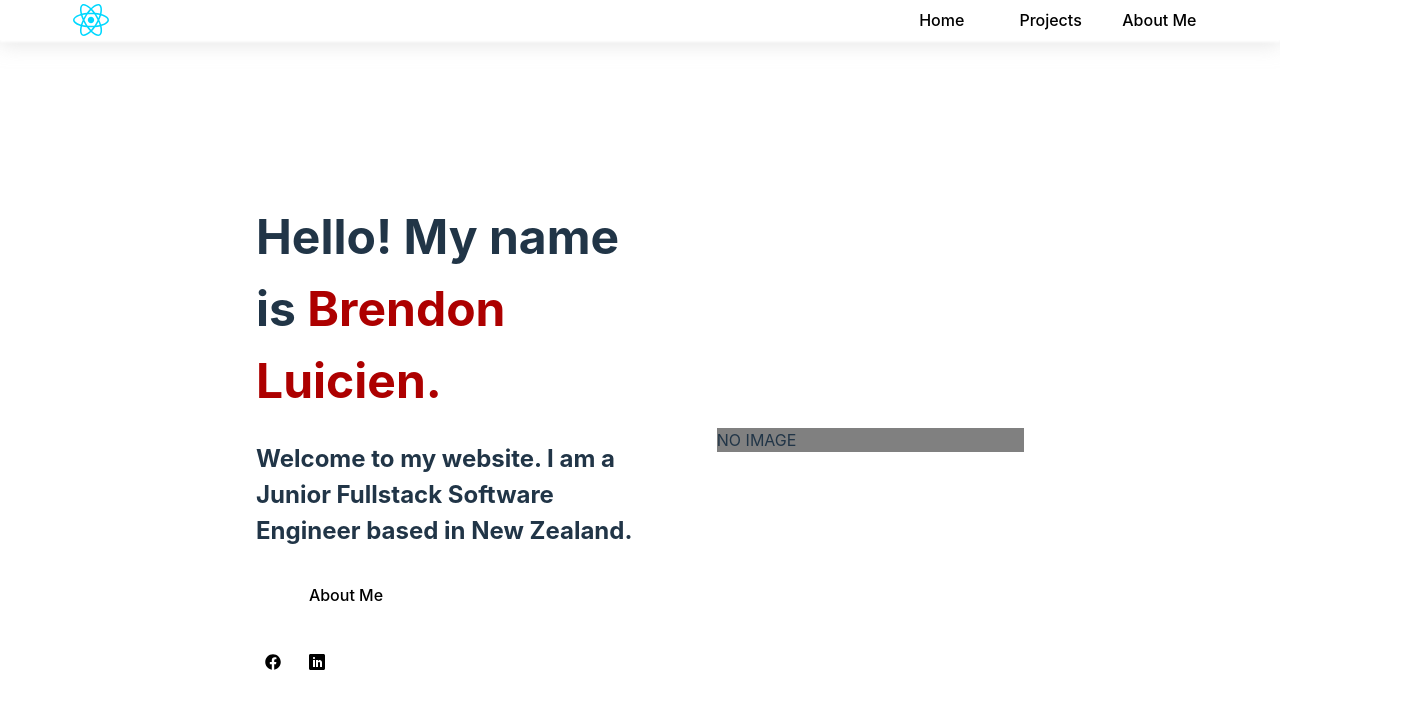
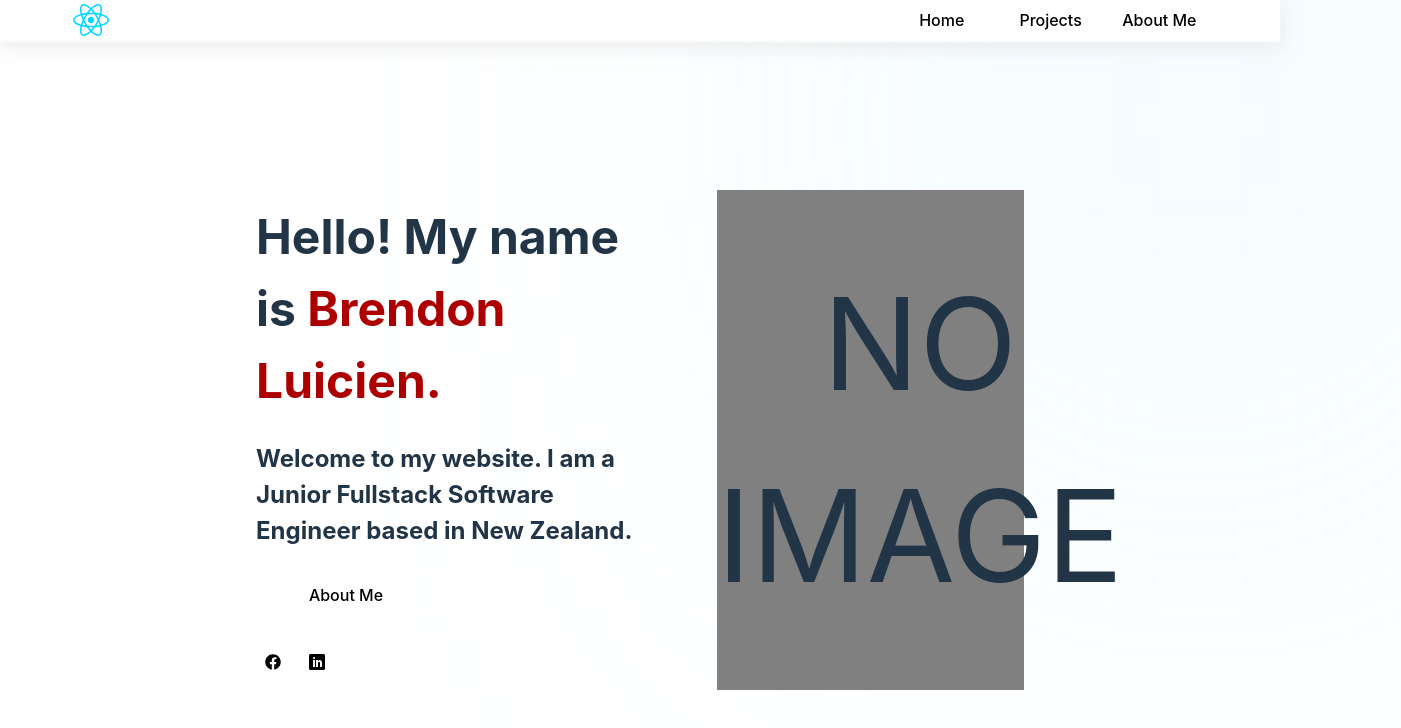
Before and after one commit to bluicien/portfolio_frontend, a React (Vite) app: page / in a window 1280 px wide. Shown: the top 728 px of the page, 1401 px wide, since content can reach past the window. Built offline with nearby package versions, Linux system fonts and the light colour scheme.

Commit message:
improved css in homepage and added glow

```diff
--- a/src/canvas/SkyIsland.tsx
+++ b/src/canvas/SkyIsland.tsx
@@ -52,7 +52,7 @@ export default function SkyIsland() {
             <Suspense fallback={ <Loader /> } >
                 <directionalLight position={[1, 1, 1]} intensity={2} />
                 <ambientLight intensity={0.5} />
-                <pointLight />
+                <pointLight intensity={2} />
                 <spotLight />
                 <hemisphereLight color="#b1e1ff" groundColor="#000000" intensity={1} />
 
--- a/src/index.css
+++ b/src/index.css
@@ -5,7 +5,7 @@
 
   color-scheme: light dark;
   color: rgba(255, 255, 255, 0.87);
-  background-color: #242424;
+  background-color: #000026;
 
   font-synthesis: none;
   text-rendering: optimizeLegibility;
--- a/src/pages/homepage/Homepage.module.css
+++ b/src/pages/homepage/Homepage.module.css
@@ -1,6 +1,7 @@
 .homepageContainer {
     padding: 5vh 15vw;
     min-height: 90vh;
+    position: relative;
 }
 
 .contentContainer {
@@ -73,7 +74,33 @@
 }
 
 .noImage {
+    display: flex;
+    align-items: center;
+    text-align: center;
+    font-size: 8rem;
     background-color: gray;
     width: 40%;
-    height: 40%;
+    height: 500px;
 }
+
+
+.lightSource {
+    position: absolute;
+    top: 0;
+    right: 0;
+    transform: translate(30%, -30%);
+    height: 30vw;
+    width: 30vw;
+    background-color: rgba(164, 229, 255, 0.466);
+    filter: blur(250px);
+    animation: growGlow 20s ease-in infinite forwards;
+    transform-origin: top right;
+    z-index: -1;
+
+}
+
+@keyframes growGlow {
+    0% { scale: 0.5; }
+    50% { scale: 2; }
+    100% { scale: 0.5; }
+}
--- a/src/pages/homepage/Homepage.tsx
+++ b/src/pages/homepage/Homepage.tsx
@@ -2,15 +2,7 @@ import styles from './Homepage.module.css';
 import { FaFacebook } from "react-icons/fa";
 import { ImLinkedin } from "react-icons/im";
 
-import { Suspense, useState } from 'react';
 import { Link } from "react-router-dom";
-
-import { Canvas } from "@react-three/fiber";
-import Loader from '../../components/loader/Loader.tsx';
-import Island from '../../models/Island.js';
-import Sky from '../../models/Sky.tsx';
-import Bird from '../../models/Bird.tsx';
-import Plane from '../../models/Plane.tsx';
 
 export default function Homepage() {
 
@@ -18,6 +10,7 @@ export default function Homepage() {
     return (
 
         <div className={styles.homepageContainer} >
+            <div className={styles.lightSource} />
             <section className={styles.contentContainer} >
                 <div className={styles.intro} >
                     <h1>Hello! My name is <span className={styles.myName} >Brendon Luicien.</span></h1>
@@ -35,11 +28,6 @@ export default function Homepage() {
                     NO IMAGE
                 </div>
             </section>
-
-
-            <section>
-            </section>
-
         </div>
     )
 }
```
